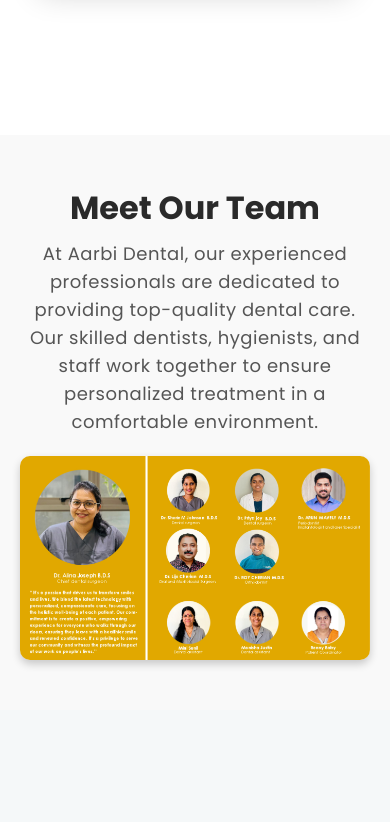
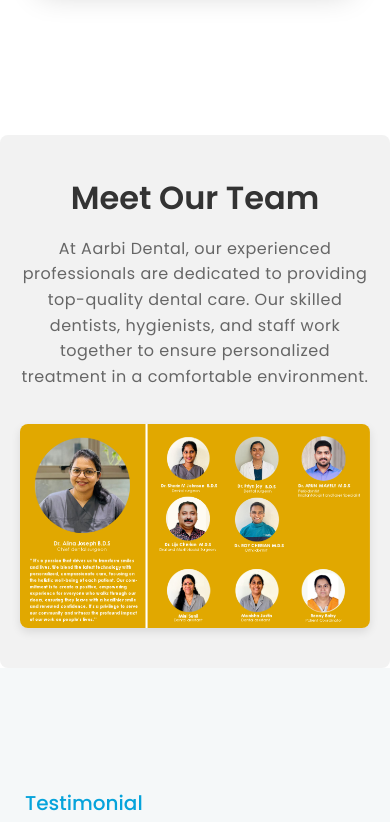
Before and after one commit to UsaidDev/aarbidental, a plain HTML site: page index.html in a window 390 px wide. Shown: the part 5720-6542 px from the top of the page. Drawn offline with Linux system fonts and the light colour scheme.

Commit message:
Added more features

```diff
--- a/css/style.css
+++ b/css/style.css
@@ -587,31 +587,61 @@ footer ul li i:hover {
     height: 50px;
     animation: vibrate 0.2s infinite alternate;
   }
-
-  .our-team {
-    text-align: center;
-    padding: 50px 20px;
-    background-color: #f9f9f9;
+  .ourteam {
+    display: flex;
+    align-items: center;
+    justify-content: space-between;
+    padding: 40px 20px;
+    background-color: #f2f2f2;
+    border-radius: 8px;
+    gap: 20px;
 }
 
-.our-team h2 {
-    font-size: 32px;
-    font-weight: bold;
-    margin-bottom: 10px;
+/* Left side text container */
+.ourteam .content {
+    flex: 1;
+    padding-right: 20px;
 }
 
-.our-team p {
-    font-size: 18px;
-    color: #555;
-    margin-bottom: 20px;
+.ourteam .content h2 {
+    font-size: 2rem;
+    margin-bottom: 1rem;
+    color: #333;
 }
 
-.team-photo img {
+.ourteam .content p {
+    font-size: 1rem;
+    line-height: 1.6;
+    color: #666;
+}
+
+/* Right side image container */
+.ourteam .team-photo {
+    flex: 1;
+    display: flex;
+    justify-content: center;
+    align-items: center;
+}
+
+.ourteam .team-photo img {
     max-width: 100%;
     height: auto;
-    border-radius: 10px;
-    box-shadow: 0 4px 8px rgba(0, 0, 0, 0.2);
+    border-radius: 8px;
+    box-shadow: 0 4px 10px rgba(0, 0, 0, 0.1);
 }
+
+/* Responsive styling */
+@media (max-width: 768px) {
+    .ourteam {
+        flex-direction: column;
+        text-align: center;
+    }
+
+    .ourteam .content {
+        padding-right: 0;
+    }
+}
+
 /* ------------------------------
   responsive
 ---------------------------------*/
--- a/index.html
+++ b/index.html
@@ -15,7 +15,6 @@
     <link
         href="https://fonts.googleapis.com/css2?family=Montserrat:wght@400;700&family=Poppins:wght@400;700&display=swap"
         rel="stylesheet">
-
 </head>
 
 <body>
@@ -257,17 +256,20 @@
     <!-- end services -->
 
     <!--Our Team-->
-    <div class="our-team">
-        <h2>Meet Our Team</h2>
-        <p>At Aarbi Dental, our experienced professionals are dedicated to providing top-quality dental care. Our
-            skilled dentists, hygienists, and staff work together to ensure personalized treatment in a comfortable
-            environment.</p>
-
+    <div class="ourteam">
+        <div class="content">
+            <h2>Meet Our Team</h2>
+            <p>
+                At Aarbi Dental, our experienced professionals are dedicated to providing top-quality dental care.
+                Our skilled dentists, hygienists, and staff work together to ensure personalized treatment in a comfortable environment.
+            </p>
+        </div>
         <div class="team-photo">
             <img src="img/Clinic/OUR TEAM.pdf.png" alt="Our Team at Aarbi Dental">
         </div>
     </div>
-    <!--End our Team-->
+
+
 
 
 
@@ -278,37 +280,37 @@
                 <div class="col-md">
                     <span class="span-title-left">Testimonial</span>
                     <h2>What Customer Says <br> About Us</h2>
-                    <p>Lorem, ipsum dolor sit amet, consectetur adipisicing elit. Illo, sint itaque temporibus, omnis
-                        perspiciatis amet est maxime laborum ea. Quidem unde officia, neque. Modi praesentium, vitae
-                        magnam hic minima. Unde.</p>
+                    <p>Our customers love our gentle care, advanced treatments, and friendly atmosphere.
+                        They appreciate our expert dentists, painless procedures,
+                        and affordable pricing. Their smiles and satisfaction inspire us every day!</p>
                 </div>
                 <div class="col-md">
                     <div class="content">
                         <div class="entry">
                             <div class="image">
-                                <img src="img/testimonial1.png" alt="">
+                                <img src="https://images.unsplash.com/photo-1607346256330-dee7af15f7c5?fm=jpg&q=60&w=3000&ixlib=rb-4.0.3&ixid=M3wxMjA3fDB8MHxzZWFyY2h8Mnx8aW5kaWFuJTIwbWFufGVufDB8fDB8fHww" alt="">
                             </div>
                             <div class="text">
-                                <h6>John Doe</h6>
-                                <p>Lorem ipsum dolor sit, amet consectetur adipisicing elit.</p>
+                                <h6>Kiran</h6>
+                                <p>Great service, friendly staff, and a pain-free dental experience.</p>
                             </div>
                         </div>
                         <div class="entry entry2">
                             <div class="image">
-                                <img src="img/testimonial2.png" alt="">
+                                <img src="https://thumbs.dreamstime.com/b/indian-lady-7221639.jpg" alt="">
                             </div>
                             <div class="text">
-                                <h6>John Doe</h6>
-                                <p>Lorem ipsum dolor sit, amet consectetur adipisicing elit.</p>
+                                <h6>Priya</h6>
+                                <p>Clean clinic, skilled dentists, and affordable treatment for everyone.</p>
                             </div>
                         </div>
                         <div class="entry">
                             <div class="image">
-                                <img src="img/testimonial3.png" alt="">
+                                <img src="https://media.istockphoto.com/id/1395880805/photo/indoor-close-up-portrait-of-beauty-asian-indian-serene-young-woman-sitting-near-the-window.jpg?s=1024x1024&w=is&k=20&c=Znjjv0G06Bf5LAxpGKxqmrbW4pPH76OE7ViC5fa41_I=" alt="">
                             </div>
                             <div class="text">
-                                <h6>John Doe</h6>
-                                <p>Lorem ipsum dolor sit, amet consectetur adipisicing elit.</p>
+                                <h6>Amala s</h6>
+                                <p>Best dental care, gentle treatment, and long-lasting healthy smiles.</p>
                             </div>
                         </div>
                     </div>
```
Also changed, not shown: js/main.js (line endings or trailing spaces).
